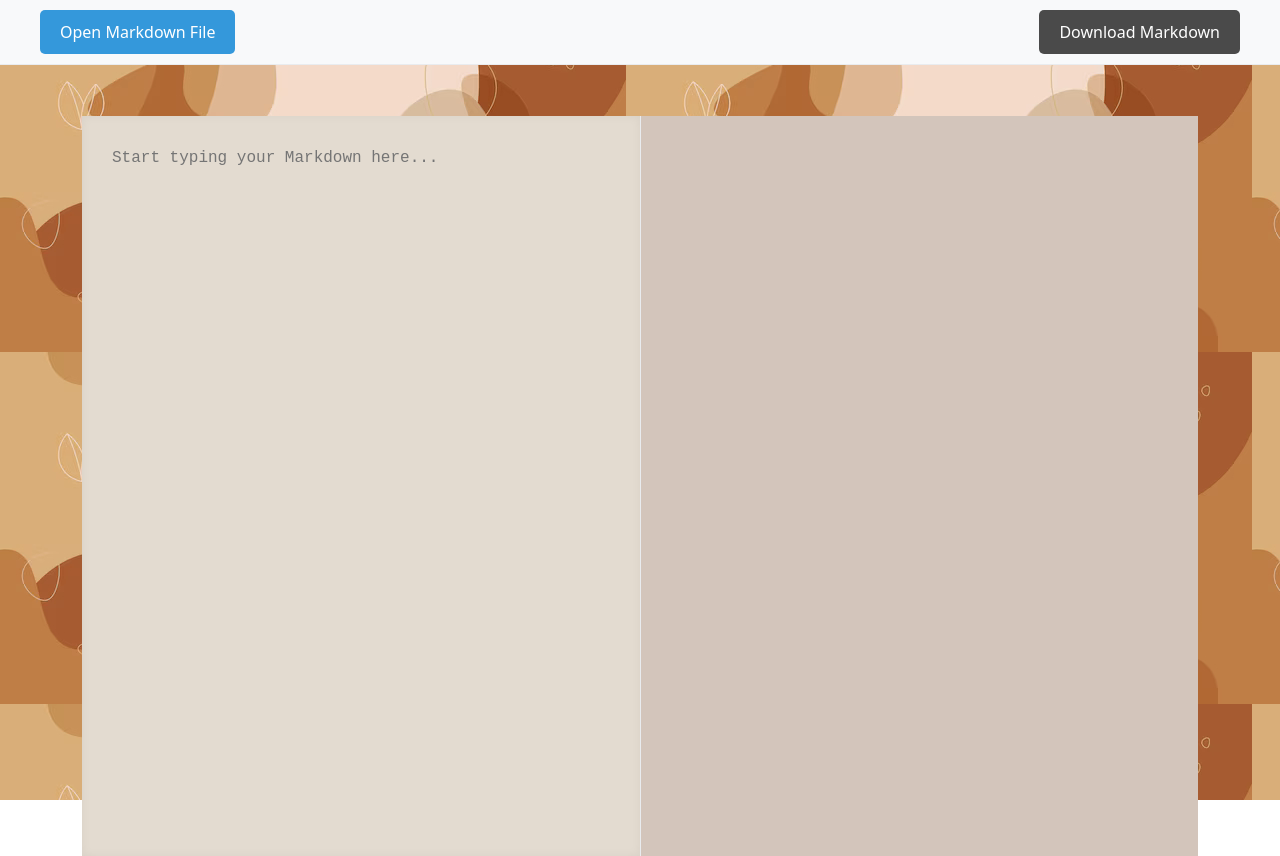
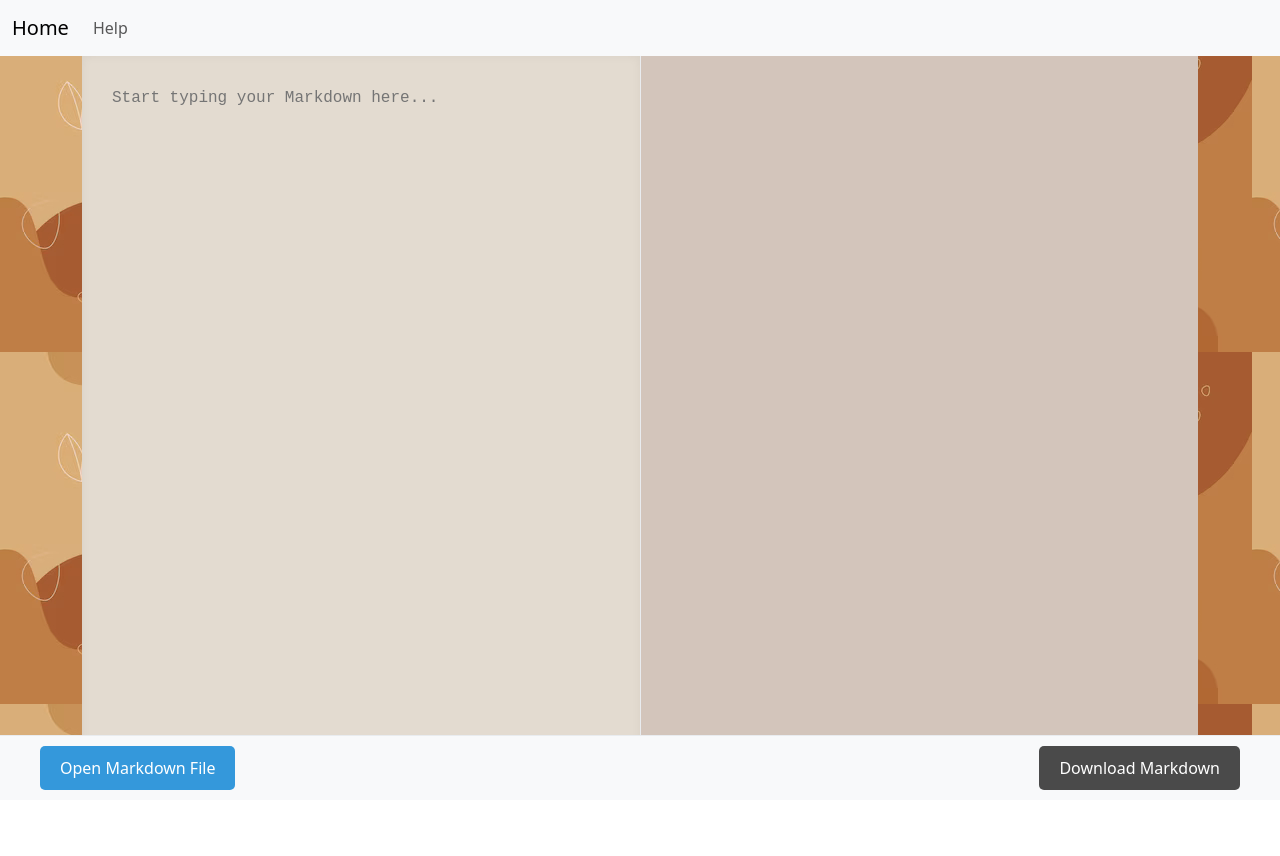
Before and after one commit to amalb1729/ZenMark, a React (Vite) app in the folder frontend/: page / in a window 1280 px wide. After the commit the page ends 800 px from the top, so only its background shows below. Built offline with nearby package versions, Linux system fonts and the light colour scheme.

Commit message:
open/download button

```diff
--- a/frontend/src/ZenMark.css
+++ b/frontend/src/ZenMark.css
@@ -21,7 +21,7 @@ body {
     height: calc(100vh - 60px);
     width: 100%;
     flex-direction: row;
-    margin-top: 60px;
+    margin-bottom: 60px;
 }
 
 #editor, #preview {
--- a/frontend/src/ZenMark.jsx
+++ b/frontend/src/ZenMark.jsx
@@ -44,14 +44,6 @@ const ZenMark = () => {
 
     return (
         <>
-            <Toolbar>
-                <div className="toolbar-left">
-                    <FileOpener onFileLoad={handleFileLoad} />
-                </div>
-                <div className="toolbar-right">
-                    <DownloadButton onSave={saveMarkdown} />
-                </div>
-            </Toolbar>
             <div className="container">
                 <textarea
                     id="editor"
@@ -64,6 +56,14 @@ const ZenMark = () => {
                     dangerouslySetInnerHTML={{ __html: marked.parse(markdown) }}
                 />
             </div>
+            <Toolbar>
+                <div className="toolbar-left">
+                    <FileOpener onFileLoad={handleFileLoad} />
+                </div>
+                <div className="toolbar-right">
+                    <DownloadButton onSave={saveMarkdown} />
+                </div>
+            </Toolbar>
         </>
     );
 };
--- a/frontend/src/components/Toolbar/Toolbar.css
+++ b/frontend/src/components/Toolbar/Toolbar.css
@@ -1,10 +1,10 @@
 .toolbar {
     position: fixed;
-    top: 0;
+    bottom: 0;
     left: 0;
     right: 0;
     background-color: #f8f9fa;
-    border-bottom: 1px solid #e9ecef;
+    border-top: 1px solid #e9ecef;
     padding: 10px 20px;
     z-index: 1000;
 }
```
